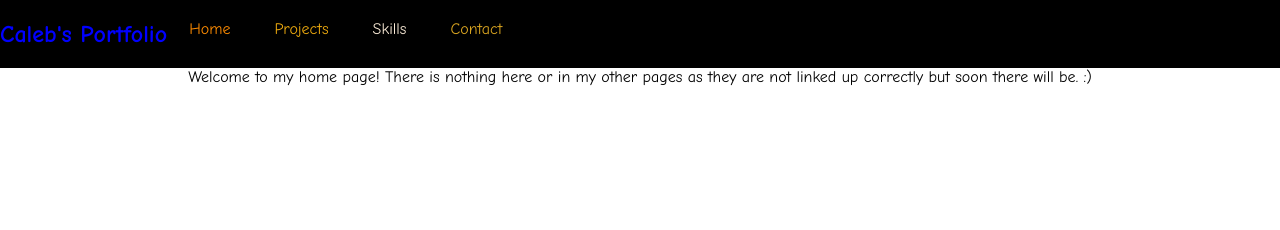
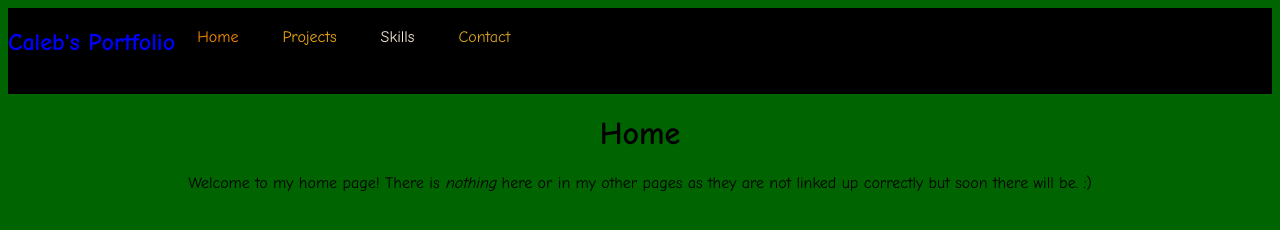
Before and after one commit to Calebfl99/Personal-Portfolio-Fletcher, a plain HTML site: page Components/Home/home.html in a window 1280 px wide. Drawn offline with Linux system fonts and the light colour scheme.

Commit message:
trying to add color blocks nothing special

```diff
--- a/Components/Header/header.css
+++ b/Components/Header/header.css
@@ -10,11 +10,41 @@ ul{
     padding: 0;
     background-color: black;
     display: flex;
-    position: fixed;
     top: 0%;
-    /* BRO THIS ONE AT NEEDS SO MANY 0s */
-    right: 0.00000001%;
-    width: 100%;
+}
+
+.hiddens li a{
+    display: block;
+    color: white;
+    padding: 20px 22px;
+    text-decoration: none;
+}
+
+.hidden1{
+    display: flex;
+    margin: 0;
+    padding: 0;
+    top: 0%;
+    list-style-type: none;
+}
+.hidden2{
+    display: flex;
+    margin: 0;
+    padding: 0;
+    top: 0%;
+    list-style-type: none;
+}
+.hidden3{
+    display: flex;
+    margin: 0;
+    padding: 0;
+    list-style-type: none;
+}
+.hidden4{
+    display: flex;
+    margin: 0;
+    padding: 0;
+    list-style-type: none;
 }
 
 .home-page{
--- a/Components/Home/home.css
+++ b/Components/Home/home.css
@@ -1,4 +1,4 @@
-h2{
+h1{
     text-align: center;
 
 }
@@ -6,3 +6,7 @@ h2{
 p{
     text-align: center;
 }
+
+body{
+    background-color: darkgreen;
+}
--- a/Components/Home/home.html
+++ b/Components/Home/home.html
@@ -16,8 +16,16 @@
     <li><a class="skill-page" href="../Skills/skill.html">Skills</a></li>
     <li><a class="contact-page" href="../Contact/contact.html">Contact</a></li>
    </ul>
+    <ul class="hiddens">
+    <li class="hidden1">1</li>
+    <li class="hidden2">2</li>
+    <li class="hidden3">3</li>
+    <li class="hidden4">4</li>
+    </ul>
   </header>
-  <h2>Home</h2>
-  <p>Welcome to my home page! There is nothing here or in my other pages as they are not linked up correctly but soon there will be. :) </p>
+  <h1>Home</h1>
+  <p>Welcome to my home page! There is <em>nothing</em>
+here or in my other pages as they are not linked up correctly but soon there will be. :) </p>
+
  </body>
 </html>
```
